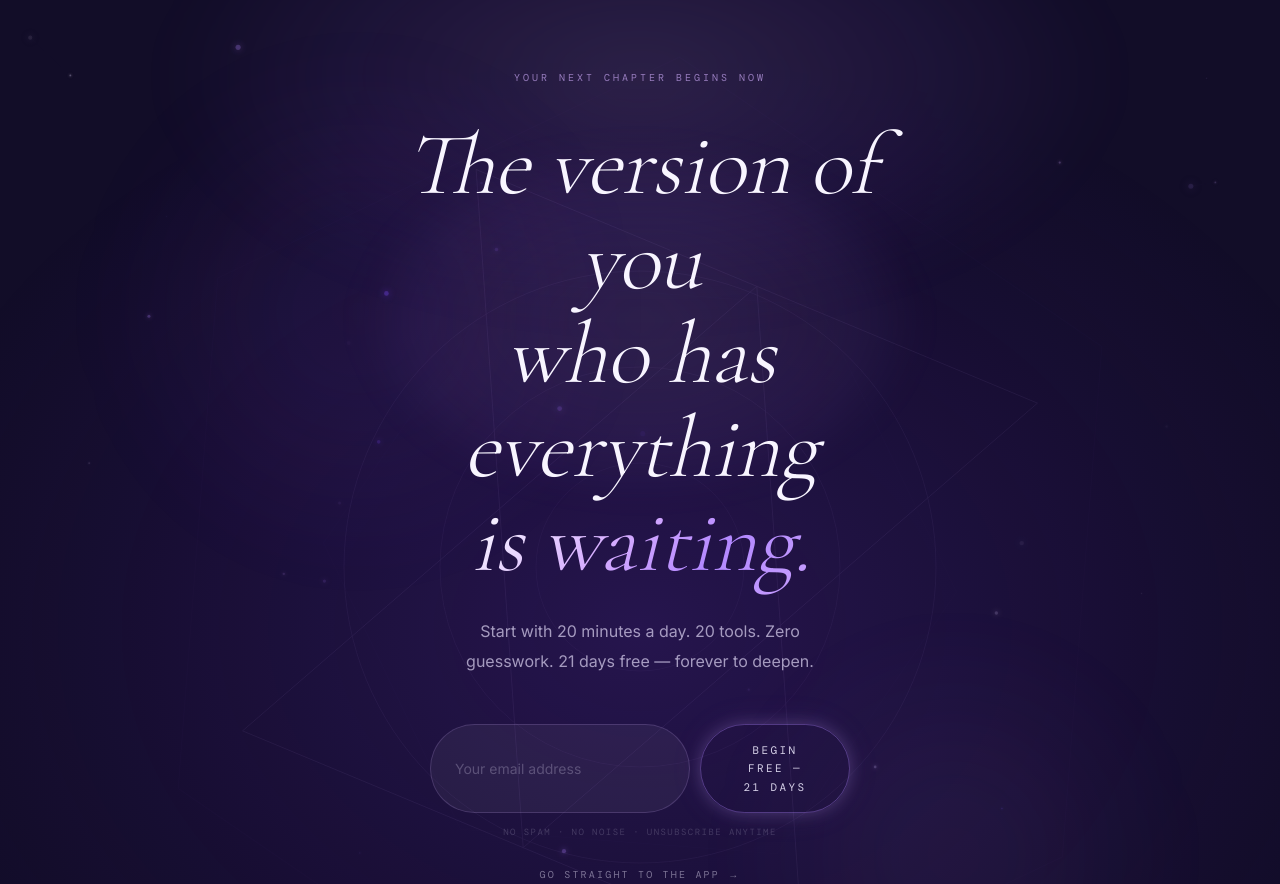
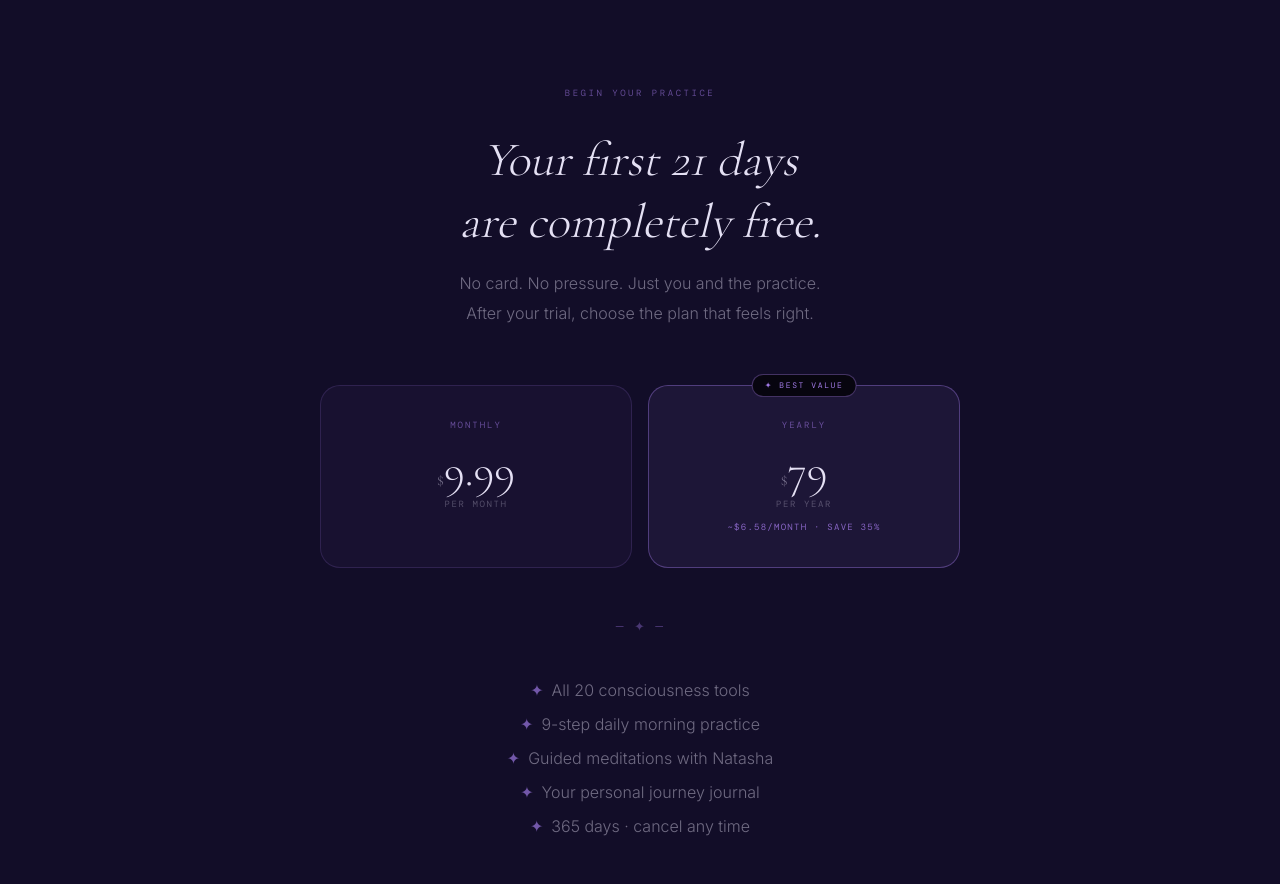
Before and after one commit to PixieC786/youcreateyou-website, a Next.js app: page / in a window 1280 px wide. Shown: the part 6500-7384 px from the top of the page. Built offline with nearby package versions, Linux system fonts and the light colour scheme; a web font is replaced by a local one.

Commit message:
Add pricing section to homepage

```diff
--- a/app/page.tsx
+++ b/app/page.tsx
@@ -5,6 +5,7 @@ import SciencePillars from '@/components/sections/SciencePillars'
 import AppShowcase from '@/components/sections/AppShowcase'
 import Testimonial from '@/components/sections/Testimonial'
 import JournalPreview from '@/components/sections/JournalPreview'
+import Pricing from '@/components/sections/Pricing'
 import FinalCTA from '@/components/sections/FinalCTA'
 
 export const metadata = {
@@ -23,6 +24,7 @@ export default function HomePage() {
       <AppShowcase />
       <Testimonial />
       <JournalPreview />
+      <Pricing />
       <FinalCTA />
     </main>
   )
--- /dev/null
+++ b/components/sections/Pricing.tsx
@@ -0,0 +1,141 @@
+'use client'
+
+import { motion } from 'framer-motion'
+import Link from 'next/link'
+
+const EASE = [0.22, 1, 0.36, 1] as const
+
+const INCLUDES = [
+  'All 20 consciousness tools',
+  '9-step daily morning practice',
+  'Guided meditations with Natasha',
+  'Your personal journey journal',
+  '365 days · cancel any time',
+]
+
+export default function Pricing() {
+  return (
+    <section className="relative py-24 md:py-32 overflow-hidden">
+
+      {/* Top rule */}
+      <div className="absolute top-0 left-1/2 -translate-x-1/2 w-[320px] h-px bg-gradient-to-r from-transparent via-[rgba(179,136,255,0.18)] to-transparent" />
+
+      <div className="container-site">
+        <div className="max-w-[640px] mx-auto text-center">
+
+          {/* Label */}
+          <motion.p
+            initial={{ opacity: 0, y: 16 }}
+            whileInView={{ opacity: 1, y: 0 }}
+            viewport={{ once: true }}
+            transition={{ duration: 0.7, ease: EASE }}
+            className="font-mono text-[9px] tracking-[0.28em] uppercase text-[rgba(179,136,255,0.5)] mb-7"
+          >
+            Begin your practice
+          </motion.p>
+
+          {/* Headline */}
+          <motion.h2
+            initial={{ opacity: 0, y: 20 }}
+            whileInView={{ opacity: 1, y: 0 }}
+            viewport={{ once: true }}
+            transition={{ duration: 0.8, ease: EASE, delay: 0.08 }}
+            className="font-display text-[clamp(2rem,5vw,3rem)] font-light italic text-[rgba(240,236,255,0.95)] leading-[1.3] mb-4"
+          >
+            Your first 21 days<br />are completely free.
+          </motion.h2>
+
+          <motion.p
+            initial={{ opacity: 0, y: 16 }}
+            whileInView={{ opacity: 1, y: 0 }}
+            viewport={{ once: true }}
+            transition={{ duration: 0.7, ease: EASE, delay: 0.14 }}
+            className="font-body text-[1rem] font-light text-[rgba(240,236,255,0.42)] leading-[1.85] mb-14"
+          >
+            No card. No pressure. Just you and the practice.<br />
+            After your trial, choose the plan that feels right.
+          </motion.p>
+
+          {/* Cards */}
+          <motion.div
+            initial={{ opacity: 0, y: 24 }}
+            whileInView={{ opacity: 1, y: 0 }}
+            viewport={{ once: true }}
+            transition={{ duration: 0.8, ease: EASE, delay: 0.2 }}
+            className="grid grid-cols-2 gap-4 mb-12"
+          >
+
+            {/* Monthly */}
+            <div className="border border-[rgba(179,136,255,0.15)] rounded-[20px] p-8 bg-[rgba(179,136,255,0.04)] hover:border-[rgba(179,136,255,0.3)] transition-colors duration-300">
+              <p className="font-mono text-[9px] tracking-[0.22em] uppercase text-[rgba(179,136,255,0.5)] mb-4">Monthly</p>
+              <div className="font-display text-[2.8rem] font-light text-[rgba(240,236,255,0.95)] leading-none mb-1">
+                <span className="text-[1.1rem] text-[rgba(240,236,255,0.4)]">$</span>9.99
+              </div>
+              <p className="font-mono text-[9px] tracking-[0.18em] uppercase text-[rgba(240,236,255,0.28)]">per month</p>
+            </div>
+
+            {/* Yearly */}
+            <div className="relative border border-[rgba(179,136,255,0.35)] rounded-[20px] p-8 bg-[rgba(179,136,255,0.07)] hover:border-[rgba(179,136,255,0.55)] transition-colors duration-300">
+              <div className="absolute -top-3 left-1/2 -translate-x-1/2 font-mono text-[8px] tracking-[0.2em] uppercase text-[rgba(179,136,255,0.9)] bg-[#07050f] border border-[rgba(179,136,255,0.35)] rounded-full px-3 py-1 whitespace-nowrap">
+                ✦ Best value
+              </div>
+              <p className="font-mono text-[9px] tracking-[0.22em] uppercase text-[rgba(179,136,255,0.5)] mb-4">Yearly</p>
+              <div className="font-display text-[2.8rem] font-light text-[rgba(240,236,255,0.95)] leading-none mb-1">
+                <span className="text-[1.1rem] text-[rgba(240,236,255,0.4)]">$</span>79
+              </div>
+              <p className="font-mono text-[9px] tracking-[0.18em] uppercase text-[rgba(240,236,255,0.28)] mb-2">per year</p>
+              <p className="font-mono text-[9px] tracking-[0.14em] uppercase text-[rgba(179,136,255,0.7)]">~$6.58/month · save 35%</p>
+            </div>
+
+          </motion.div>
+
+          {/* Ornament */}
+          <motion.p
+            initial={{ opacity: 0 }}
+            whileInView={{ opacity: 1 }}
+            viewport={{ once: true }}
+            transition={{ duration: 0.6, delay: 0.28 }}
+            className="font-mono text-[13px] tracking-[0.1em] text-[rgba(179,136,255,0.35)] mb-10"
+          >
+            — ✦ —
+          </motion.p>
+
+          {/* Includes */}
+          <motion.div
+            initial={{ opacity: 0, y: 16 }}
+            whileInView={{ opacity: 1, y: 0 }}
+            viewport={{ once: true }}
+            transition={{ duration: 0.7, ease: EASE, delay: 0.3 }}
+            className="mb-12 space-y-2"
+          >
+            {INCLUDES.map((item) => (
+              <p key={item} className="font-body text-[1rem] font-light text-[rgba(240,236,255,0.42)] leading-relaxed">
+                <span className="text-[rgba(179,136,255,0.6)] mr-2">✦</span>{item}
+              </p>
+            ))}
+          </motion.div>
+
+          {/* CTA */}
+          <motion.div
+            initial={{ opacity: 0, y: 16 }}
+            whileInView={{ opacity: 1, y: 0 }}
+            viewport={{ once: true }}
+            transition={{ duration: 0.7, ease: EASE, delay: 0.36 }}
+          >
+            <Link
+              href="https://youcreateyou.life"
+              className="inline-block font-mono text-[10px] tracking-[0.22em] uppercase text-[rgba(220,190,255,0.95)] bg-[rgba(155,90,230,0.15)] border border-[rgba(179,136,255,0.4)] rounded-full px-12 py-[18px] hover:bg-[rgba(155,90,230,0.28)] hover:border-[rgba(179,136,255,0.7)] transition-all duration-300 mb-5"
+            >
+              Begin Free — 21 Days
+            </Link>
+            <p className="font-mono text-[9px] tracking-[0.14em] uppercase text-[rgba(240,236,255,0.18)]">
+              No credit card required · cancel any time
+            </p>
+          </motion.div>
+
+        </div>
+      </div>
+
+    </section>
+  )
+}
```
